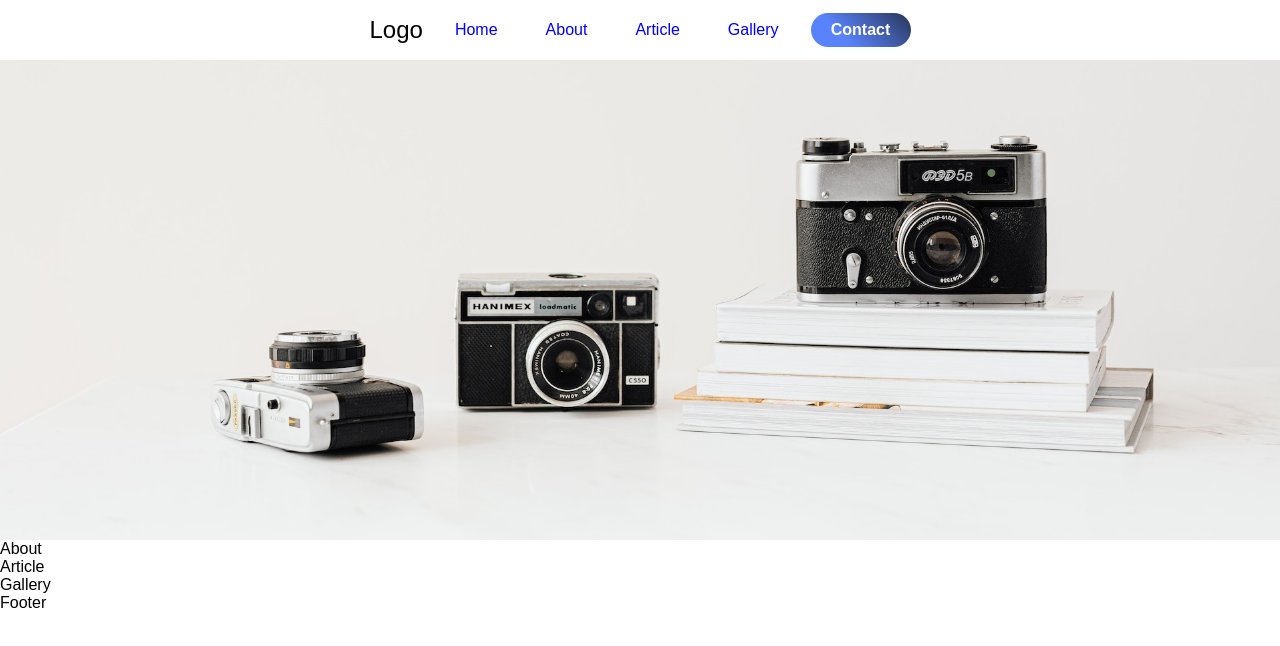
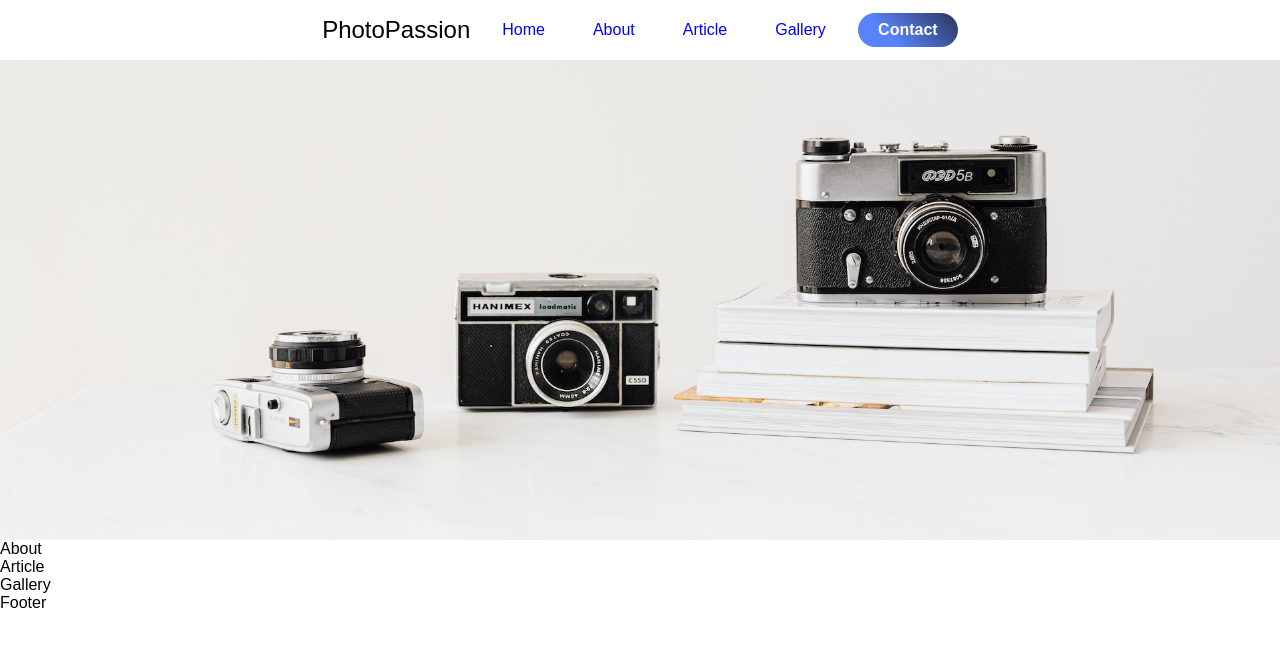
Before and after one commit to coolboydev8/landingPage-photographers, a React (Vite) app: page / in a window 1280 px wide. Shown: the top 646 px of the page. Built offline with nearby package versions, Linux system fonts and the light colour scheme.

Commit message:
change logo text

```diff
--- a/src/components/header/Header.jsx
+++ b/src/components/header/Header.jsx
@@ -5,7 +5,7 @@ const Header = () => {
     return (
         <Navbar>
             <Logo>
-                Logo
+                PhotoPassion
             </Logo>
             <Ul>
                 <Li>
```
